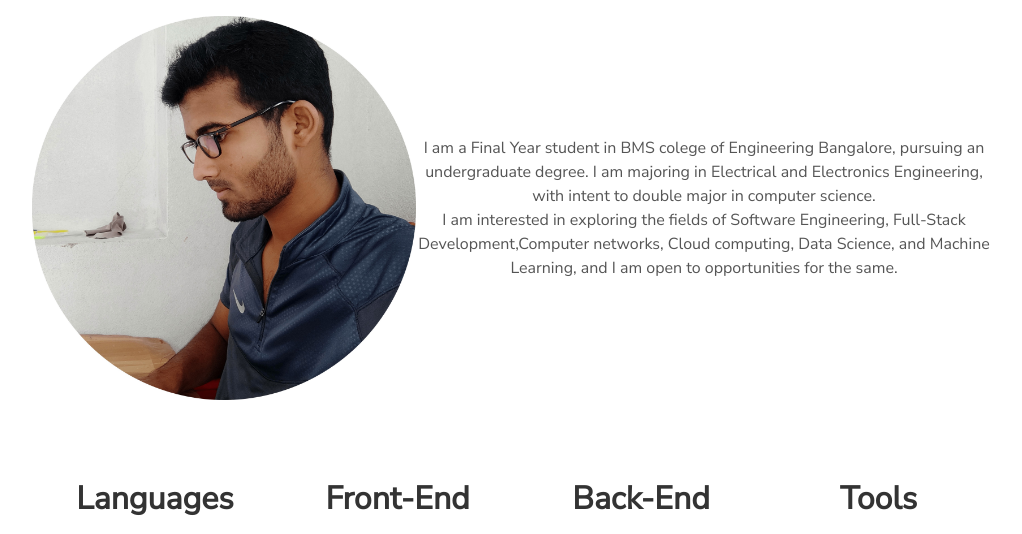
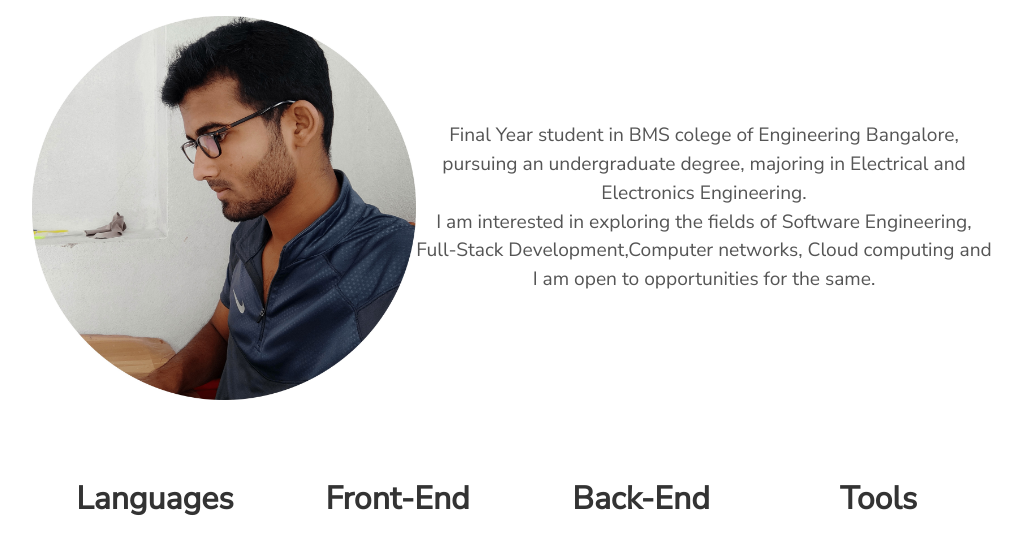
Before and after one commit to SammedSankonatti/my-portfolio, a plain HTML site: page index.html in a window 1280 px wide. Shown: the part 920-1454 px from the top of the page, without its empty margins (128-1150 px from the left). Drawn offline with nearby package versions, Linux system fonts and the light colour scheme.

Commit message:
portfolio images

```diff
--- a/index.html
+++ b/index.html
@@ -50,13 +50,12 @@
             <h1>My Story</h1>
             <div class="about-details">
                 <img class="about_img" src="./components/images/my-image-circular.jpg" alt="me" width="40%">
-                <p>I am a Final Year student in BMS colege of Engineering Bangalore, pursuing an undergraduate
-                    degree. I am majoring in Electrical and Electronics Engineering, with intent to double major
-                    in computer science.
+                <p style="font-size: 1.2rem;">Final Year student in BMS colege of Engineering Bangalore, pursuing an undergraduate
+                    degree, majoring in Electrical and Electronics Engineering.
                     <br>
                     I am
                     interested in exploring the fields of Software Engineering, Full-Stack
-                    Development,Computer networks, Cloud computing, Data Science, and Machine Learning, and I am open to
+                    Development,Computer networks, Cloud computing and I am open to
                     opportunities for the same.
                 </p>
             </div>
```
Also changed, not shown: components/images/pic-1.png (added), components/images/pic-2.png (added), components/images/pic-3.png (added), 1 other file.
